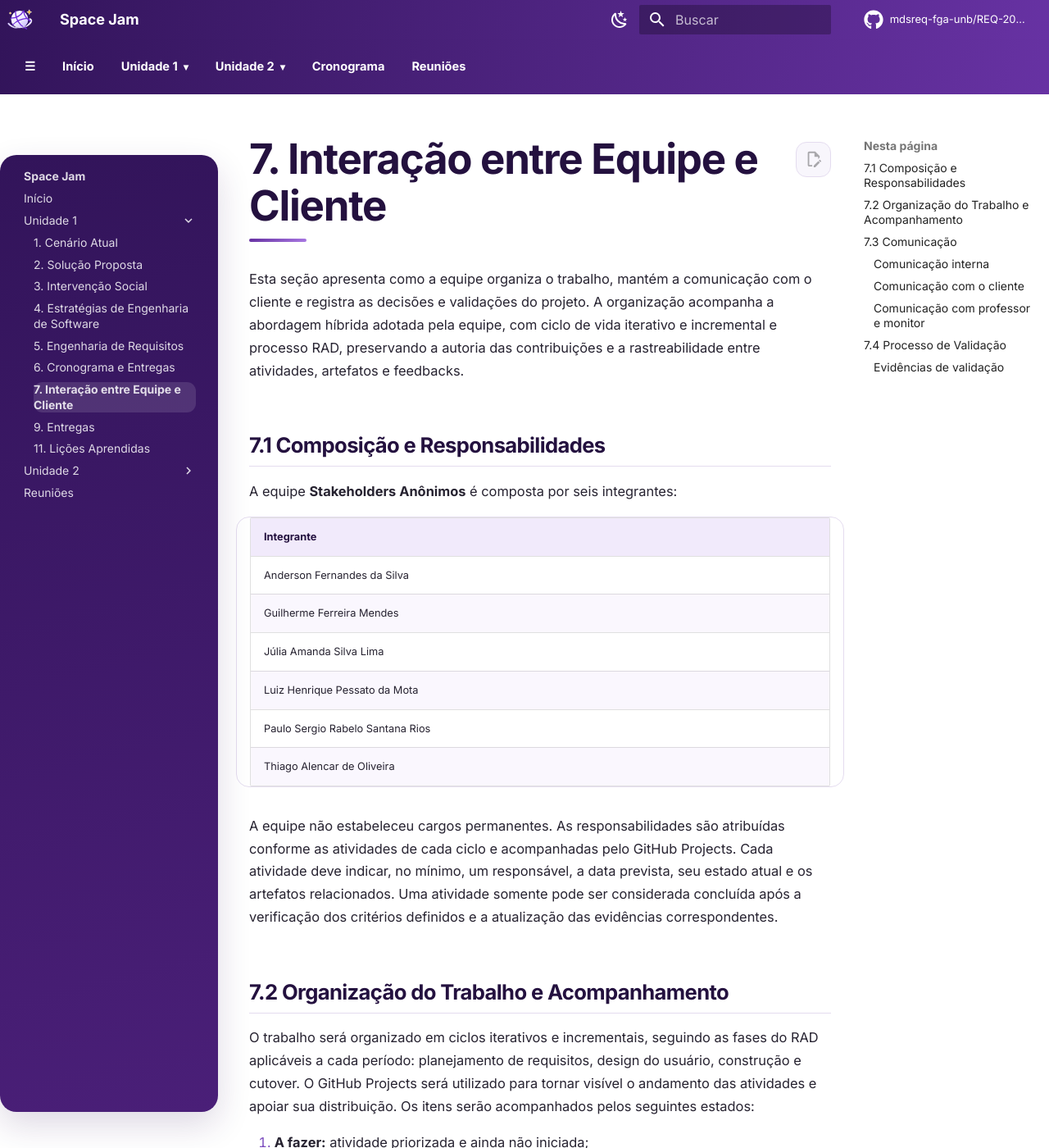
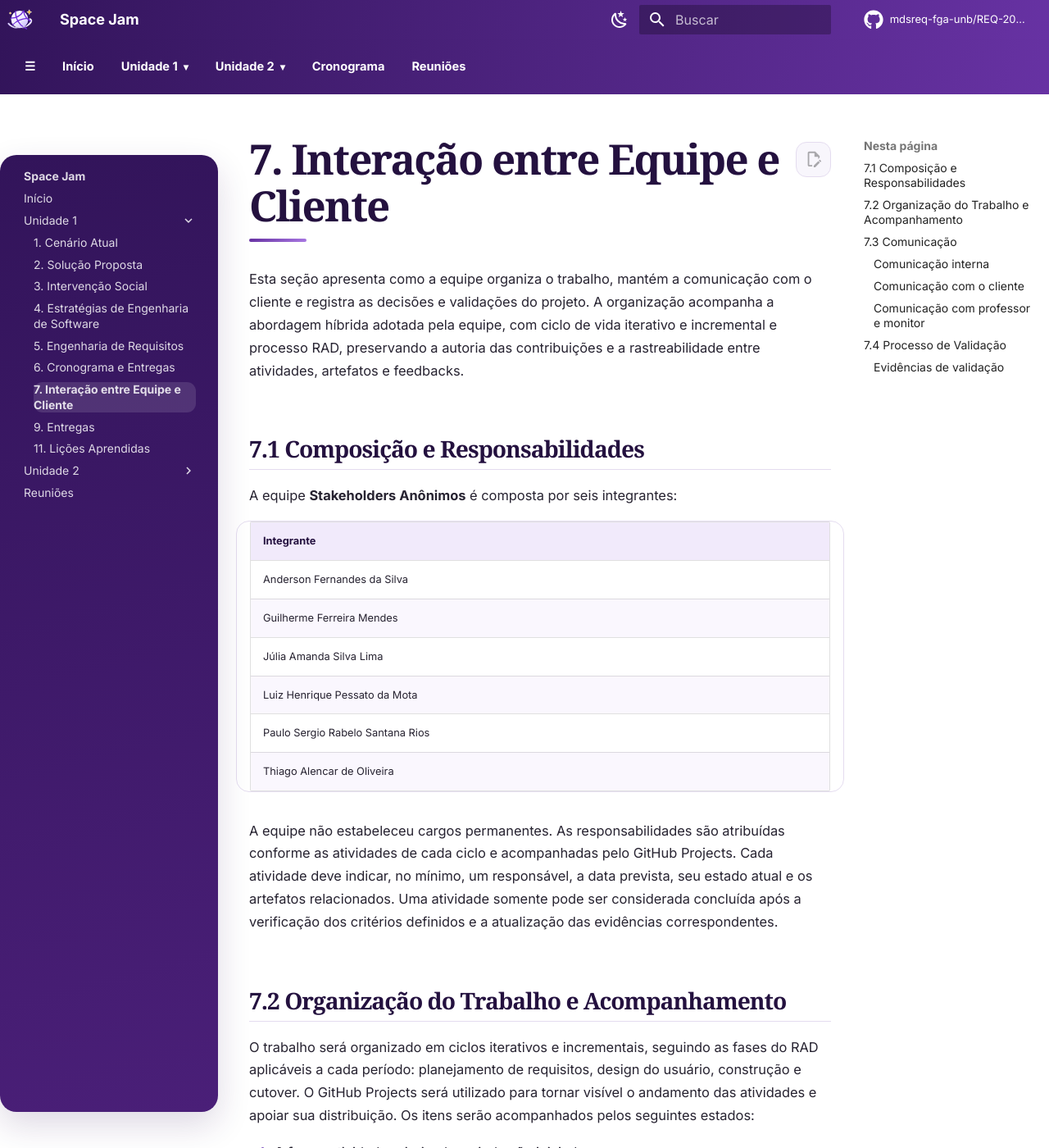
Before and after one commit to mdsreq-fga-unb/REQ-2026.2-T01-SpaceJam, an MkDocs documentation site: the page built from docs/interacao_equipe_cliente.md, in a window 1280 px wide and 1400 px high. Shown: the whole window at 82% size. Built offline with MkDocs 1.6.1 and Material for MkDocs 9.7.7, drawn with Linux system fonts in a browser that asks for light colours; comment, search, counter and statistics services are not loaded.

Commit message:
style(docs): melhora leitura editorial das páginas internas

```diff
--- a/docs/stylesheets/extra.css
+++ b/docs/stylesheets/extra.css
@@ -212,6 +212,11 @@
   padding-bottom: 3rem;
 }
 
+.md-content__inner:not(:has(.sj-home)) {
+  max-width: 58rem;
+  margin-inline: auto;
+}
+
 .md-typeset {
   color: var(--sj-text);
   font-size: 0.82rem;
@@ -219,10 +224,17 @@
 }
 
 .md-typeset h1,
+.md-typeset h2 {
+  font-family: Georgia, "Times New Roman", serif;
+  font-weight: 700;
+  letter-spacing: -0.035em;
+  overflow-wrap: break-word;
+}
+
+.md-typeset h1,
 .md-typeset h2,
 .md-typeset h3 {
   color: var(--sj-purple-950);
-  letter-spacing: -0.025em;
 }
 
 .md-typeset h1 {
@@ -230,7 +242,6 @@
   margin-bottom: 1.6rem;
   padding-bottom: 0.8rem;
   font-size: clamp(1.9rem, 4vw, 2.55rem);
-  font-weight: 800;
   line-height: 1.12;
 }
 
@@ -248,16 +259,23 @@
 .md-typeset h2 {
   margin-top: 2.3em;
   padding-bottom: 0.35rem;
-  font-weight: 750;
+  font-size: clamp(1.35rem, 2.2vw, 1.8rem);
+  line-height: 1.2;
   border-bottom: 1px solid var(--sj-border);
 }
 
 .md-typeset h3 {
+  letter-spacing: -0.025em;
   font-weight: 720;
 }
 
 .md-typeset a {
   color: var(--sj-purple-700);
+}
+
+.md-typeset a:hover {
+  text-decoration: underline;
+  text-underline-offset: 0.15em;
 }
 
 .md-typeset a:focus-visible {
@@ -298,6 +316,7 @@
 
 .md-typeset__table {
   width: 100%;
+  max-width: 100%;
   overflow-x: auto;
   border: 1px solid var(--sj-border);
   border-radius: 0.8rem;
@@ -308,6 +327,12 @@
   width: 100%;
   margin: 0;
   background: var(--sj-surface);
+}
+
+.md-typeset table:not([class]) th,
+.md-typeset table:not([class]) td {
+  padding: 0.65rem 0.75rem;
+  line-height: 1.55;
 }
 
 .md-typeset table:not([class]) th {
```
Also changed, not shown: 1 other file.
